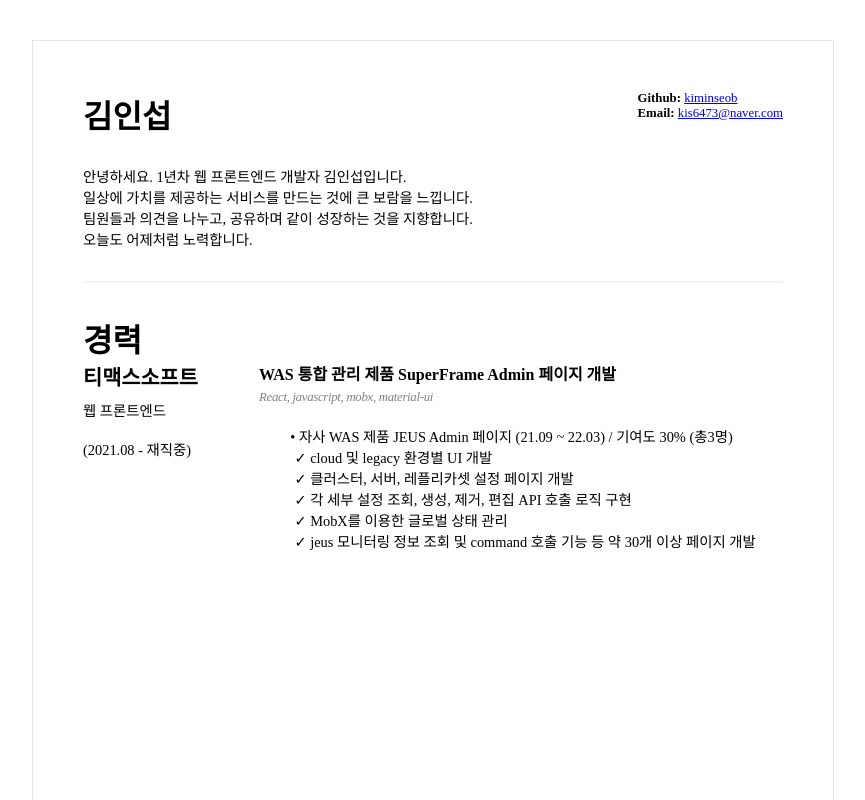
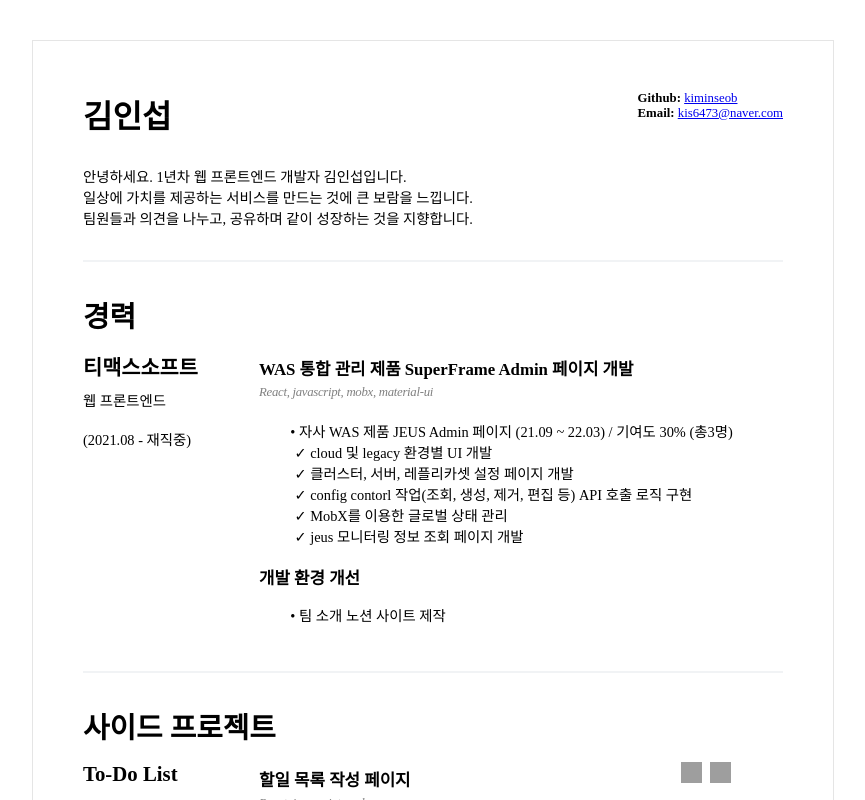
Before and after one commit to kiminseob/resume, a React app: page / in a window 1280 px wide. Shown: the top 800 px of the page, without its empty margins (207-1072 px from the left). Built offline with nearby package versions, Linux system fonts and the light colour scheme; grey boxes are pictures that could not be loaded.

Commit message:
feat: A4 첫 페이지 구현

```diff
--- a/src/App.jsx
+++ b/src/App.jsx
@@ -3,7 +3,7 @@ import styled from 'styled-components';
 import { About, Career, Project } from 'components';
 
 const Container = styled.div`
-  padding: 2rem 0;
+  padding-top: 2rem;
 `;
 
 const A4 = styled.div`
@@ -18,12 +18,15 @@ const A4 = styled.div`
 
 function App() {
   return (
+    <>
       <Container>
         <A4>
           <About />
           <Career />
+          <Project />
         </A4>
       </Container>
+    </>
   );
 }
 
--- a/src/components/About.jsx
+++ b/src/components/About.jsx
@@ -1,36 +1,15 @@
 import React from 'react';
-import styled from 'styled-components';
 import SC from 'components/styled/common';
-
-const S = {};
-
-S.Header = styled.header`
-  display: flex;
-  justify-content: space-between;
-`;
-
-S.MyInfo = styled.div`
-  font-size: 0.8rem;
-`;
-
-S.Aside = styled.aside`
-  white-space: pre-line;
-  margin: 1.8rem 0;
-`;
 
 function About() {
   return (
     <>
-      <S.Header>
+      <SC.Header>
         <SC.H1>김인섭</SC.H1>
-        <S.MyInfo>
+        <SC.MyInfo>
           <div>
             <strong>Github: </strong>
-            <a
-              href="https://github.com/kiminseob"
-              target="_blank"
-              rel="noreferer"
-            >
+            <a href="https://github.com/kiminseob" target="_blank">
               kiminseob
             </a>
           </div>
@@ -38,14 +17,13 @@ function About() {
             <strong>Email: </strong>
             <a href="mailto:kis6473@naver.com">kis6473@naver.com</a>
           </div>
-        </S.MyInfo>
-      </S.Header>
-      <S.Aside>
+        </SC.MyInfo>
+      </SC.Header>
+      <SC.Aside>
         안녕하세요. 1년차 웹 프론트엔드 개발자 김인섭입니다. {'\n'}
         일상에 가치를 제공하는 서비스를 만드는 것에 큰 보람을 느낍니다. {'\n'}
         팀원들과 의견을 나누고, 공유하며 같이 성장하는 것을 지향합니다. {'\n'}
-        오늘도 어제처럼 노력합니다.
-      </S.Aside>
+      </SC.Aside>
       <SC.Divider />
     </>
   );
--- a/src/components/Career.jsx
+++ b/src/components/Career.jsx
@@ -1,13 +1,10 @@
 import React from 'react';
-import styled from 'styled-components';
 import SC from 'components/styled/common';
-
-const S = {};
 
 function Carrer() {
   return (
     <section>
-      <SC.H1>경력</SC.H1>
+      <SC.Subject>경력</SC.Subject>
       <SC.Row>
         <SC.Column>
           <SC.Company>티맥스소프트</SC.Company>
@@ -16,9 +13,9 @@ function Carrer() {
         </SC.Column>
         <SC.Column>
           <SC.Row>
-            <SC.ProjectName>
+            <SC.RowHeader>
               WAS 통합 관리 제품 SuperFrame Admin 페이지 개발
-            </SC.ProjectName>
+            </SC.RowHeader>
           </SC.Row>
           <SC.Row>
             <SC.Stack>React, javascript, mobx, material-ui</SC.Stack>
@@ -34,17 +31,24 @@ function Carrer() {
                 클러스터, 서버, 레플리카셋 설정 페이지 개발
               </SC.MarkerList>
               <SC.MarkerList>
-                각 세부 설정 조회, 생성, 제거, 편집 API 호출 로직 구현
+                config contorl 작업(조회, 생성, 제거, 편집 등) API 호출 로직
+                구현
               </SC.MarkerList>
               <SC.MarkerList>MobX를 이용한 글로벌 상태 관리</SC.MarkerList>
-              <SC.MarkerList>
-                jeus 모니터링 정보 조회 및 command 호출 기능 등 약 30개 이상
-                페이지 개발
-              </SC.MarkerList>
+              <SC.MarkerList>jeus 모니터링 정보 조회 페이지 개발</SC.MarkerList>
+            </ul>
+          </SC.Row>
+          <SC.Row>
+            <SC.RowHeader>개발 환경 개선</SC.RowHeader>
+          </SC.Row>
+          <SC.Row>
+            <ul>
+              <SC.List>팀 소개 노션 사이트 제작</SC.List>
             </ul>
           </SC.Row>
         </SC.Column>
       </SC.Row>
+      <SC.Divider />
     </section>
   );
 }
--- a/src/components/Project.jsx
+++ b/src/components/Project.jsx
@@ -1,7 +1,39 @@
 import React from 'react';
+import SC from './styled/common';
 
 function Project() {
-  return <div />;
+  return (
+    <section>
+      <SC.Subject>사이드 프로젝트</SC.Subject>
+      <SC.Row>
+        <SC.Column>
+          <SC.Company>To-Do List</SC.Company>
+        </SC.Column>
+        <SC.Column>
+          <SC.FullRow>
+            <SC.RowHeader>할일 목록 작성 페이지</SC.RowHeader>
+            <SC.Row>
+              <a
+                href="https://github.com/kiminseob/react-todo-list-step1/tree/inseop-mobx"
+                target="_blank"
+              >
+                <SC.Icon src="icon/github.png" />
+              </a>
+              <a
+                href="https://kiminseob.github.io/react-todo-list-step1/"
+                target="_blank"
+              >
+                <SC.Icon src="icon/expand.png" />
+              </a>
+            </SC.Row>
+          </SC.FullRow>
+          <SC.Row>
+            <SC.Stack>React, javascript, mobx</SC.Stack>
+          </SC.Row>
+        </SC.Column>
+      </SC.Row>
+    </section>
+  );
 }
 
 export default Project;
--- a/src/components/styled/common/index.js
+++ b/src/components/styled/common/index.js
@@ -2,9 +2,28 @@ import styled from 'styled-components';
 
 const SC = {};
 
+SC.Header = styled.header`
+  display: flex;
+  justify-content: space-between;
+`;
+
+SC.MyInfo = styled.div`
+  font-size: 0.8rem;
+`;
+
+SC.Aside = styled.aside`
+  white-space: pre-line;
+  margin: 0.8rem 0;
+`;
+
 SC.H1 = styled.h1`
-  margin: 0;
+  margin: 0 0 1rem 0;
   font-size: 2rem;
+`;
+
+SC.Subject = styled.h1`
+  margin: 0 0 1rem 0;
+  font-size: 1.8rem;
 `;
 
 SC.Company = styled.h2`
@@ -18,13 +37,25 @@ SC.Job = styled.p`
   margin-bottom: 0.2rem;
 `;
 
-SC.ProjectName = styled.h3`
-  margin: 0;
-  font-size: 1rem;
+SC.RowHeader = styled.h3`
+  margin: 0.3rem 0 0 0;
+  font-size: 1.05rem;
 `;
 
 SC.Row = styled.div`
   display: flex;
+`;
+
+SC.FullRow = styled.div`
+  width: 30rem;
+  display: flex;
+  justify-content: space-between;
+`;
+
+SC.Icon = styled.img`
+  width: 1.3rem;
+  height: 1.3rem;
+  margin-right: 0.5rem;
 `;
 
 SC.Column = styled.div`
--- a/src/index.js
+++ b/src/index.js
@@ -1,14 +1,11 @@
 import React from 'react';
 import ReactDOM from 'react-dom';
-import { BrowserRouter } from 'react-router-dom';
 import App from './App';
 import './css';
 
 ReactDOM.render(
-  <BrowserRouter>
-    <React.StrictMode>
-      <App />
-    </React.StrictMode>
-  </BrowserRouter>,
+  <React.StrictMode>
+    <App />
+  </React.StrictMode>,
   document.getElementById('root')
 );
--- a/webpack.config.js
+++ b/webpack.config.js
@@ -9,11 +9,6 @@ module.exports = {
 
   // 애플리케이션 시작 경로
   entry: '/src/index.js',
-
-  // 번들된 파일 경로
-  output: {
-    filename: 'bundle.[hash].js',
-  },
 
   module: {
     rules: [
```
Also changed, not shown: package.json (+6 -9 lines), 2 other files (tests, documents, lock files or other folders). Lines whose indentation alone changed are shown as unchanged.
